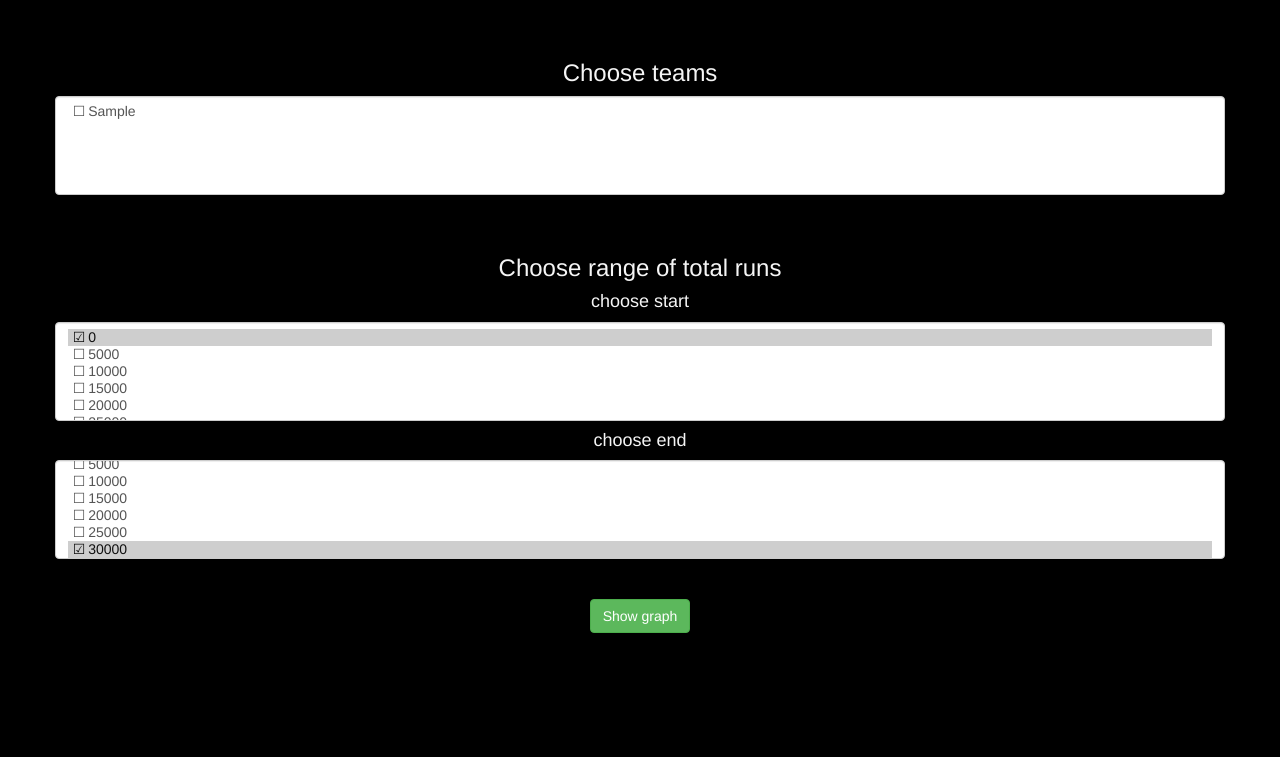
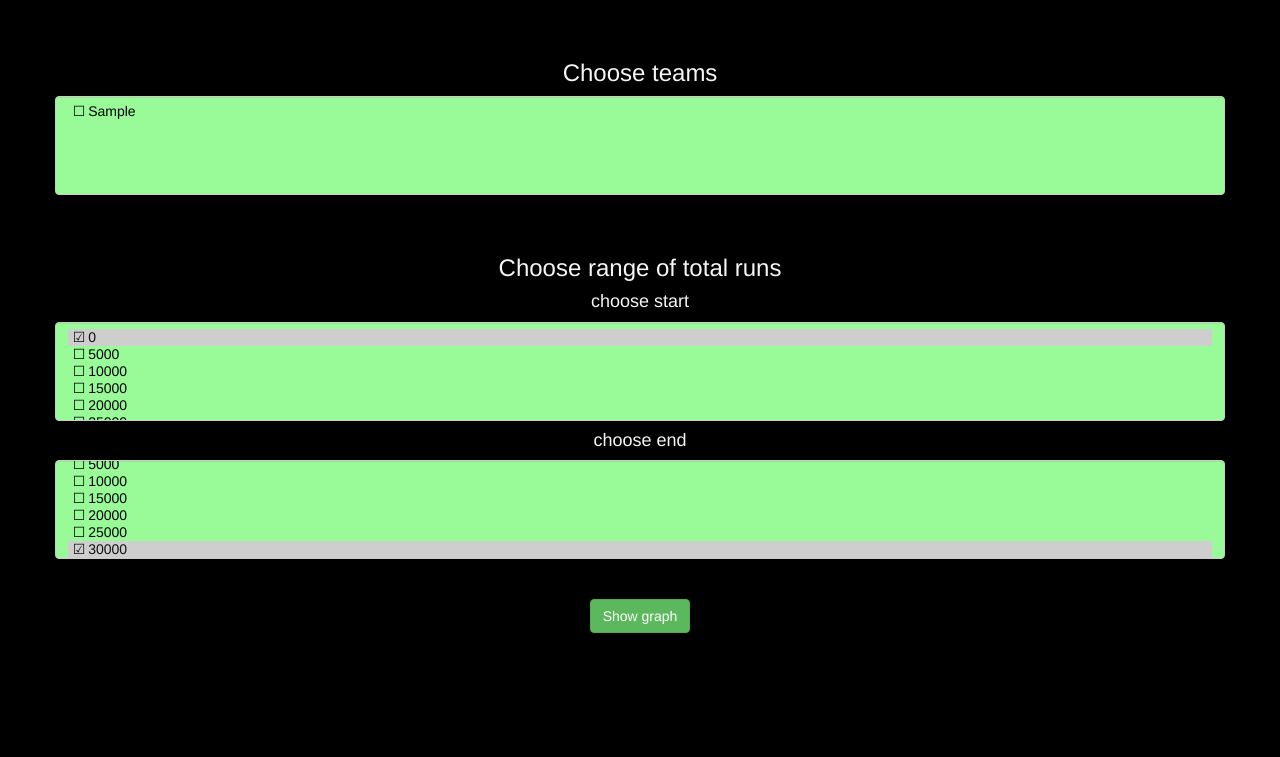
Before and after one commit to nikitabansal711/Ipl-Data-Project-Django, a Django app: page / in a window 1280 px wide. Shown: the part 52-809 px from the top of the page. Run offline with Django 3.2, Linux system fonts and the light colour scheme; tables that the repository leaves empty hold one stand-in row (values such as "Sample post"); some libraries are stand-ins or nearby versions.

Commit message:
fixed frontend issues

```diff
--- a/DataProject/ipl_solution/static/ipl_solution/css/style.css
+++ b/DataProject/ipl_solution/static/ipl_solution/css/style.css
@@ -8,6 +8,11 @@ h3 {
 }
 h4 {
   color: whitesmoke;
+}
+.fav {
+  background-color: #98fb98;
+  color: black;
+  font-weight: bolder;
 }
 #container {
   height: 800px;
--- a/DataProject/ipl_solution/templates/ipl_solution/sol1.html
+++ b/DataProject/ipl_solution/templates/ipl_solution/sol1.html
@@ -9,7 +9,7 @@
           name="teams"
           data="tooltip"
           title="Press and hold ctrl for multiple select"
-          class="form-control select-checkbox"
+          class="form-control select-checkbox fav"
           size="5"
           id="teams"
           multiple
@@ -25,7 +25,7 @@
         <h4>choose start</h4>
         <select
           name="runs"
-          class="form-control select-checkbox"
+          class="form-control select-checkbox fav"
           data="tooltip"
           title="Select the start value of total runs range"
           size="5"
@@ -41,7 +41,7 @@
         <h4>choose end</h4>
         <select
           name="runs"
-          class="form-control select-checkbox"
+          class="form-control select-checkbox fav"
           data="tooltip"
           title="Select the end value of total runs range"
           size="5"
--- a/DataProject/ipl_solution/templates/ipl_solution/sol2.html
+++ b/DataProject/ipl_solution/templates/ipl_solution/sol2.html
@@ -9,7 +9,7 @@
           name="players"
           data-toggle="tooltip"
           title="Press and hold ctrl for multiple select"
-          class="form-control select-checkbox"
+          class="form-control select-checkbox fav"
           size="5"
           id="players"
           multiple
@@ -25,7 +25,7 @@
         <h4>choose start</h4>
         <select
           name="runs"
-          class="form-control select-checkbox"
+          class="form-control select-checkbox fav"
           data="tooltip"
           title="Select the start value of total runs range"
           size="5"
@@ -39,7 +39,7 @@
         <h4>choose end</h4>
         <select
           name="runs"
-          class="form-control select-checkbox"
+          class="form-control select-checkbox fav"
           data="tooltip"
           title="Select the end value of total runs range"
           size="5"
--- a/DataProject/ipl_solution/templates/ipl_solution/sol3.html
+++ b/DataProject/ipl_solution/templates/ipl_solution/sol3.html
@@ -7,7 +7,7 @@
       <form action="">
         <select
           name="players"
-          class="form-control select-checkbox"
+          class="form-control select-checkbox fav"
           data="tooltip"
           title="Press and hold ctrl for multiple select"
           size="5"
--- a/DataProject/ipl_solution/templates/ipl_solution/sol4.html
+++ b/DataProject/ipl_solution/templates/ipl_solution/sol4.html
@@ -9,7 +9,7 @@
           name="players"
           data="tooltip"
           title="Press and hold ctrl for multiple select"
-          class="form-control select-checkbox"
+          class="form-control select-checkbox fav"
           size="5"
           id="seasons"
           multiple
@@ -26,7 +26,7 @@
           name="teams"
           data="tooltip"
           title="Press and hold ctrl for multiple select"
-          class="form-control select-checkbox"
+          class="form-control select-checkbox fav"
           size="5"
           id="teams"
           multiple
```
